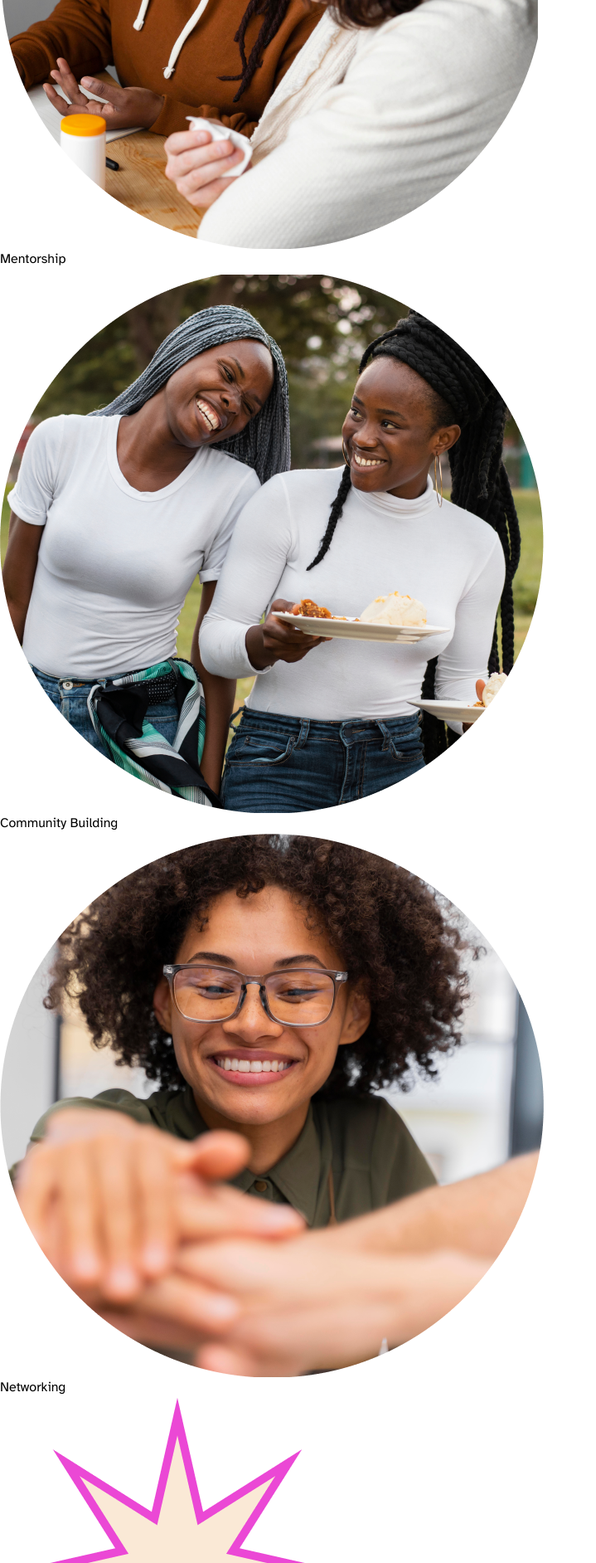
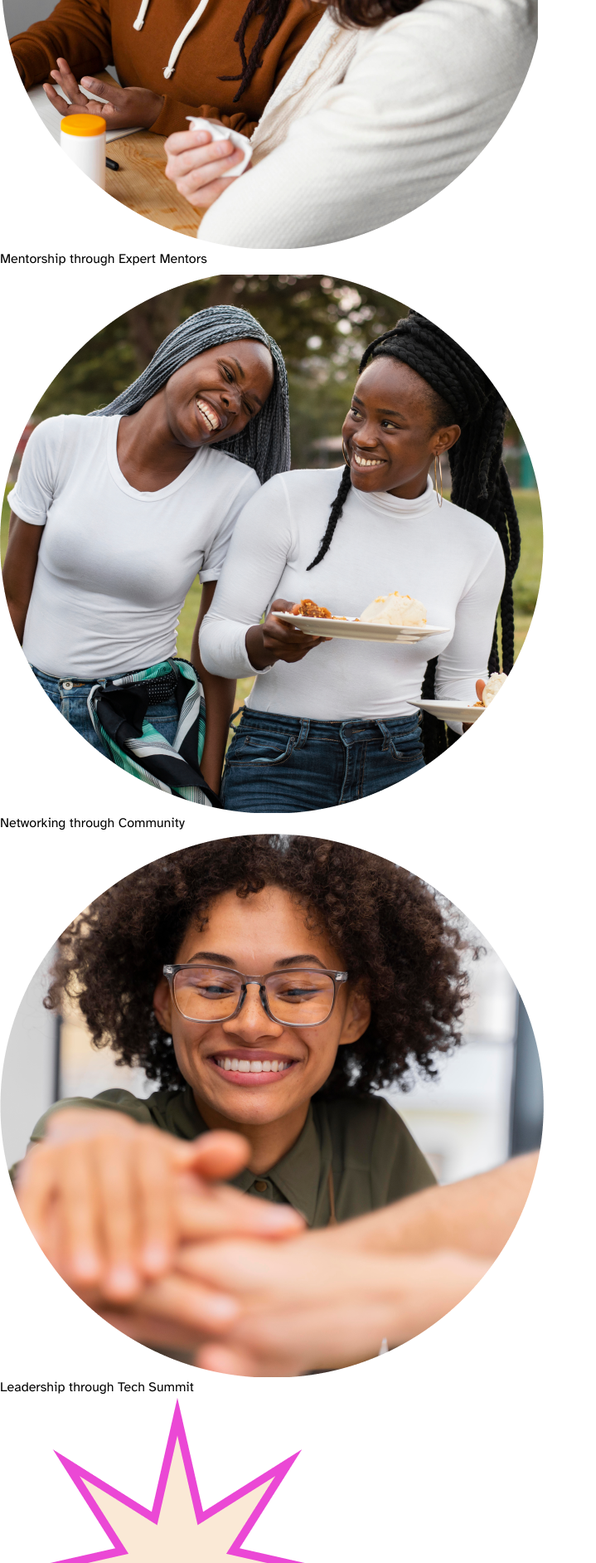
Before and after one commit to SHEMODELTECH/shemodeltech.github.io, a React (Vite) app: page / in a window 1280 px wide. Shown: the part 5114-6998 px from the top of the page at 83% size, without its empty margins (0-719 px from the left). Built offline with nearby package versions, Linux system fonts and the light colour scheme.

Commit message:
Update Mission.jsx

```diff
--- a/src/components/Mission.jsx
+++ b/src/components/Mission.jsx
@@ -39,7 +39,7 @@ const Mission = () => {
                             className="w-full object-cover object-center"
                         />
                     </div>
-                    <p className="text-[#2B2B2B] text-lg font-bold">Mentorship</p>
+                    <p className="text-[#2B2B2B] text-lg font-bold">Mentorship through Expert Mentors</p>
                 </div>
                 <div className="text-center" data-aos='fade-up'
           data-aos-easing='linear'
@@ -51,7 +51,7 @@ const Mission = () => {
                             className="w-full object-cover object-center"
                         />
                     </div>
-                    <p className="text-[#2B2B2B] text-lg font-bold">Community Building</p>
+                    <p className="text-[#2B2B2B] text-lg font-bold">Networking through Community</p>
                 </div>
                 <div className="text-center" data-aos='fade-up'
           data-aos-easing='linear'
@@ -63,7 +63,7 @@ const Mission = () => {
                             className="w-full object-cover object-center"
                         />
                     </div>
-                    <p className="text-[#2B2B2B] text-lg font-bold">Networking</p>
+                    <p className="text-[#2B2B2B] text-lg font-bold">Leadership through Tech Summit</p>
                 </div>
             </div>
         </Container>
```
